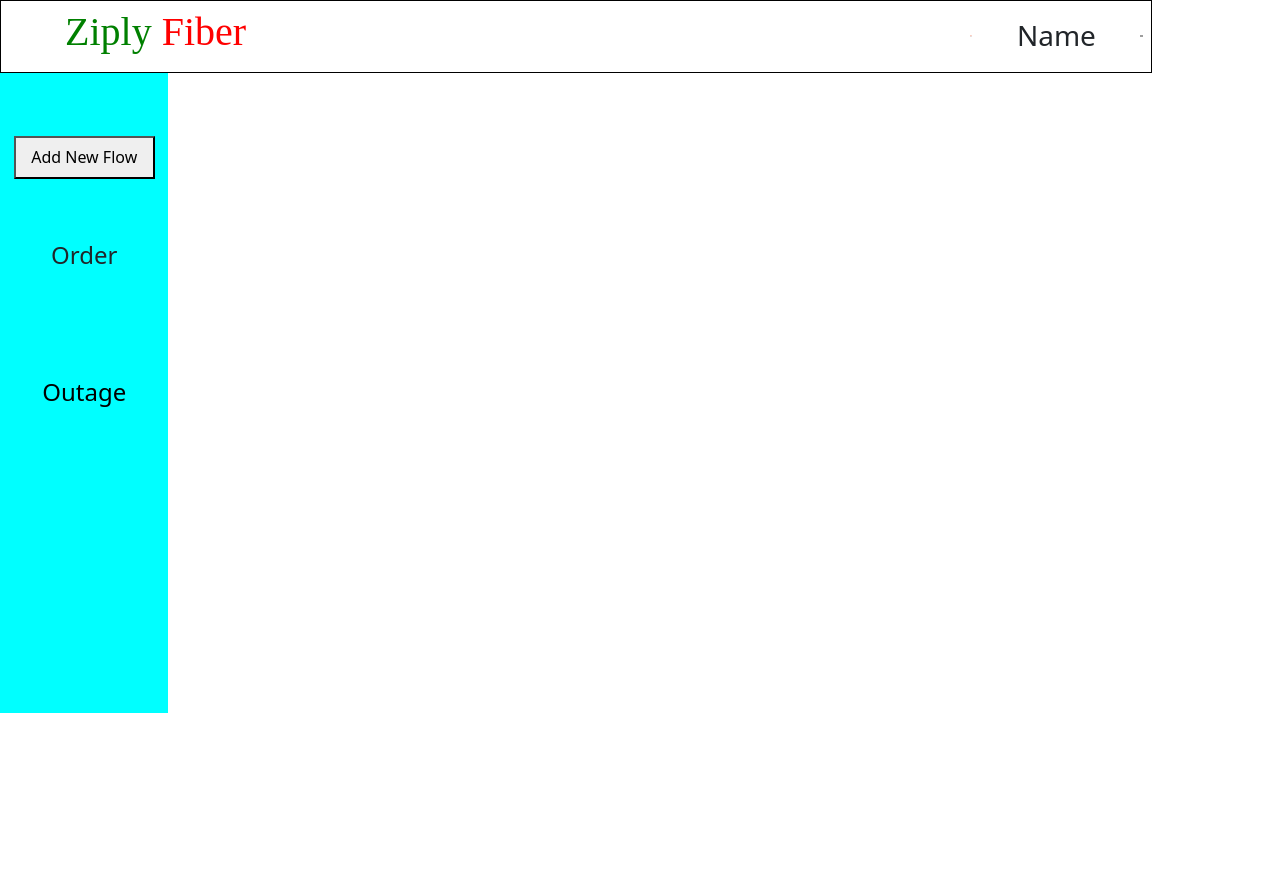
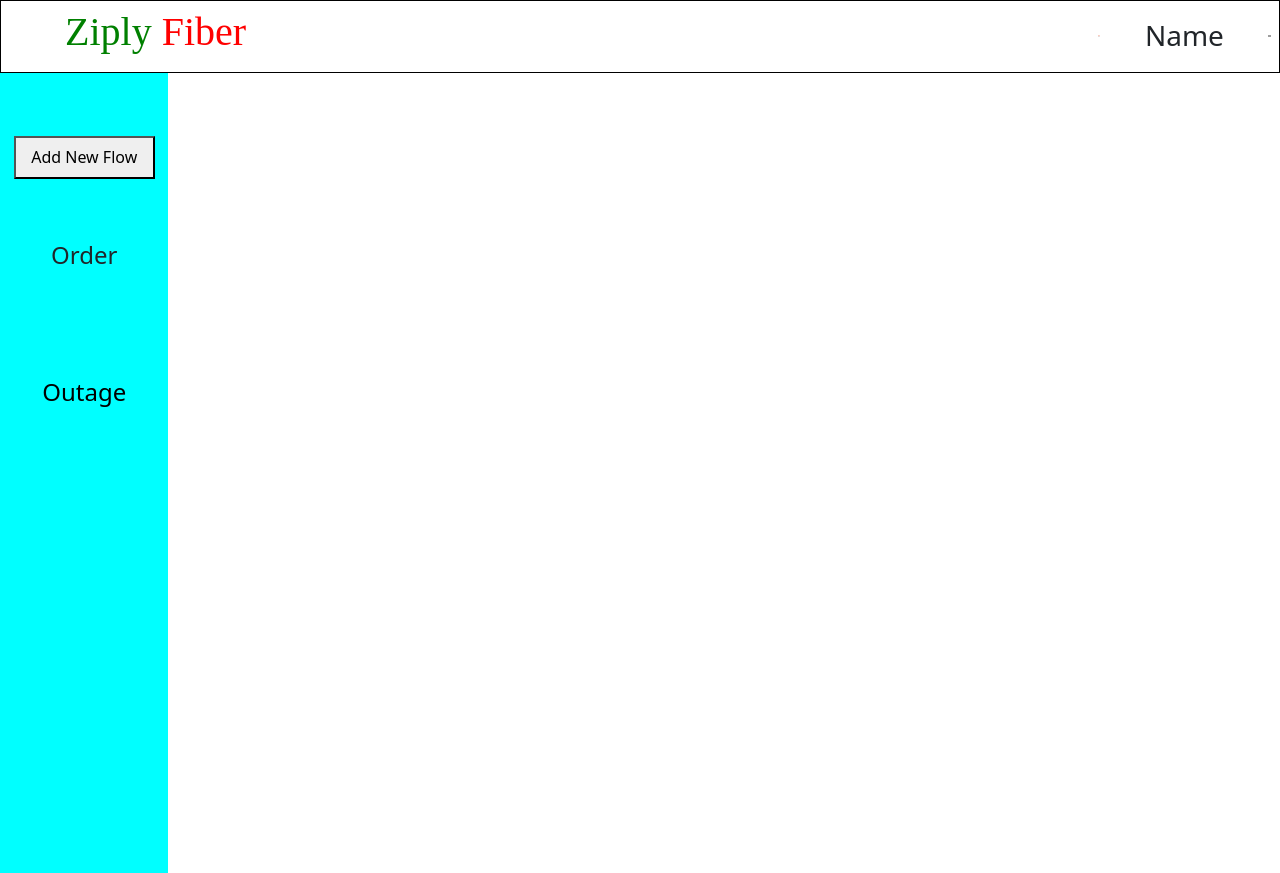
Before and after one commit to saurabh6893/SidebarUi, a React (Create React App) app: page / in a window 1280 px wide. Before the commit the page ends 800 px from the top, so only its background shows below. Built offline with nearby package versions, Linux system fonts and the light colour scheme; grey boxes are pictures that could not be loaded.

Commit message:
fixed conflicts

```diff
--- a/src/App.css
+++ b/src/App.css
@@ -24,7 +24,7 @@
 
 header {
   padding: 0.25% 5%;
-  width: 90vw;
+  width: 100vw;
   display: flex;
   justify-content: space-between;
   align-items: center;
@@ -32,7 +32,7 @@
 }
 .sidebar {
   width: 15%;
-  height: 80vh;
+  height: 100vh;
   padding: 2.5% 0.5%;
   background-color: white;
   display: flex;
--- a/src/Pages/Flowstats.tsx
+++ b/src/Pages/Flowstats.tsx
@@ -40,12 +40,14 @@
       >
         <Modal.Header closeButton>
           <Modal.Title id='example-custom-modal-styling-title'>
-            Custom Modal Styling
+            Confirmation
           </Modal.Title>
         </Modal.Header>
         <Modal.Body>
           <h1>Are u Sure u want to save ??</h1>
-          <button onClick={saveFlow}>Save</button>
+          <Button variant='primary' onClick={saveFlow}>
+            Save
+          </Button>
         </Modal.Body>
       </Modal>
 
```
